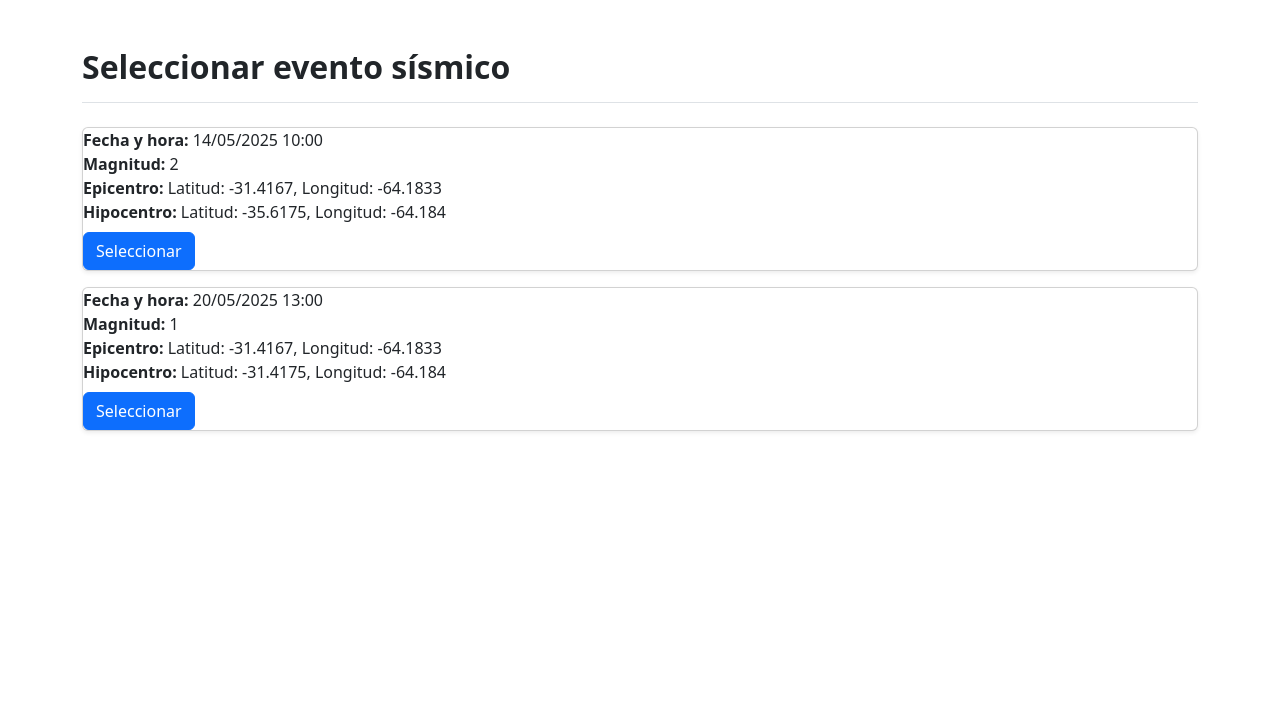
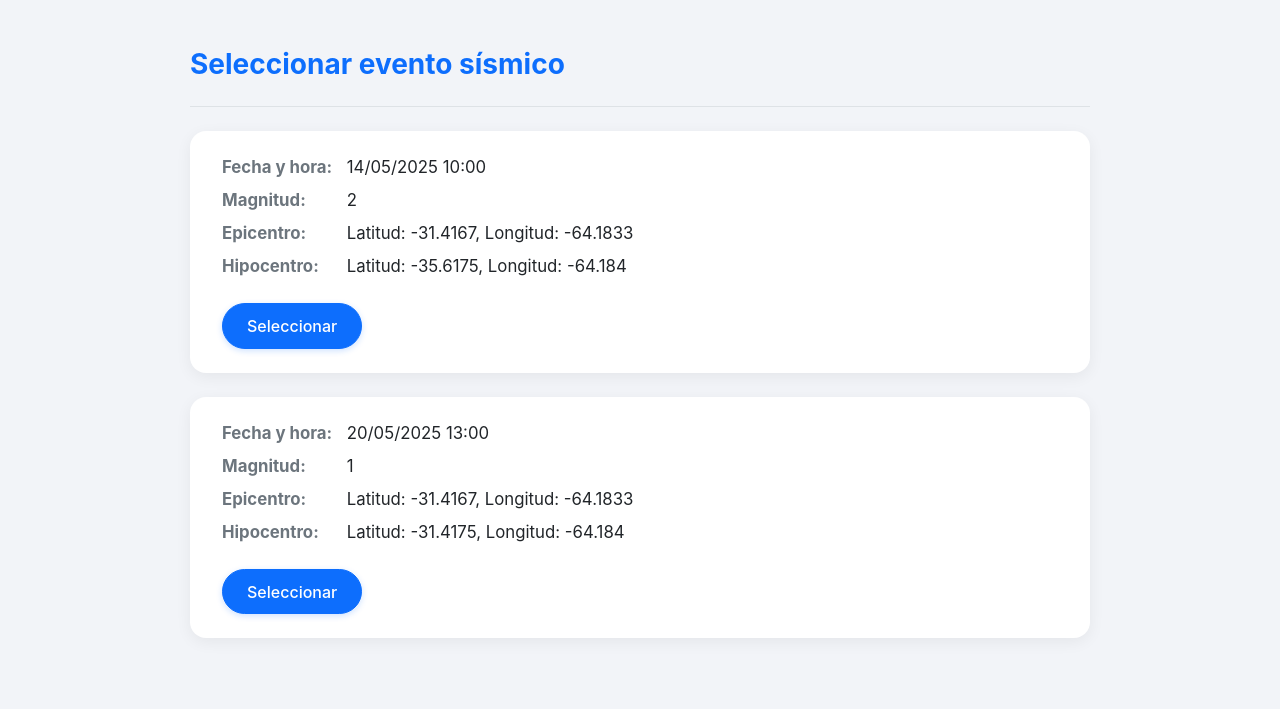
Before and after one commit to nzlopez07/PPAI-DSI, a Flask app: page /eventos in a window 1280 px wide. Shown: the top 709 px of the page. Run offline with Flask 3, Linux system fonts and the light colour scheme; parts of the project's set-up code (start-up, migrations or seed data) failed here and were passed over.

Commit message:
agregoUnPocoDeFront

```diff
--- a/templates/seleccionar_evento.html
+++ b/templates/seleccionar_evento.html
@@ -4,28 +4,69 @@
   <meta charset="UTF-8" />
   <title>Seleccionar Evento Sísmico</title>
   <link href="https://cdn.jsdelivr.net/npm/bootstrap@5.3.0/dist/css/bootstrap.min.css" rel="stylesheet" />
-
   <style>
-        .btn-light{
-            background-color: #f9f9f9;
-            border-radius: 8px;
-            padding: 12px;
+    body {
+      background-color: #f2f4f8;
+      font-family: 'Inter', 'Segoe UI', Tahoma, Geneva, Verdana, sans-serif;
     }
 
-        .btn-light-light:hover{
-            background-color: #e9ecef;
+    .page-title {
+      font-size: 1.75rem;
+      font-weight: 700;
+      color: #0d6efd;
+    }
+
+    .card-evento {
+      background-color: #ffffff;
+      border-radius: 1rem;
+      padding: 1.5rem 2rem;
+      box-shadow: 0 4px 16px rgba(0, 0, 0, 0.06);
+      transition: transform 0.2s ease, box-shadow 0.2s ease;
+    }
+
+    .card-evento:hover {
+      transform: translateY(-2px);
+      box-shadow: 0 6px 20px rgba(0, 0, 0, 0.08);
+    }
+
+    .card-evento div {
+      margin-bottom: 0.5rem;
+      font-size: 1.05rem;
+    }
+
+    .card-evento strong {
+      color: #6c757d;
+      min-width: 120px;
+      display: inline-block;
+    }
+
+    .btn-select {
+      padding: 0.6rem 1.5rem;
+      border-radius: 2rem;
+      font-weight: 500;
+      font-size: 1rem;
+      box-shadow: 0 2px 6px rgba(13, 110, 253, 0.2);
+    }
+
+    .btn-select:hover {
+      transform: scale(1.02);
+    }
+
+    .form-wrapper {
+      max-width: 900px;
+      margin: 0 auto;
     }
   </style>
 </head>
-<body class="container mt-5">
-    <div class="mb-4 border-bottom pb-2">
-        <h2 class="fw-bold">
-            Seleccionar evento sísmico
-        </h2>
+<body class="py-5">
+
+  <div class="form-wrapper">
+    <div class="mb-4 border-bottom pb-3">
+      <h2 class="page-title"> Seleccionar evento sísmico</h2>
     </div>
 
     {% for evento in eventos %}
-    <div class="card mb-3 shadow-sm">
+    <div class="card-evento mb-4">
       <form method="POST" action="/eventos/evento">
         <div><strong>Fecha y hora:</strong> {{ evento.getFechaHoraOcurrencia().strftime('%d/%m/%Y %H:%M') }}</div>
         <div><strong>Magnitud:</strong> {{ evento.getValorMagnitud() }}</div>
@@ -33,9 +74,11 @@
         <div><strong>Hipocentro:</strong> Latitud: {{ evento.getLatitudHipocentro() }}, Longitud: {{ evento.getLongitudHipocentro() }}</div>
 
         <input type="hidden" name="eventoSeleccionado" value="{{ loop.index0 }}">
-            <button type="submit" class="btn btn-primary mt-2">Seleccionar</button>
+        <button type="submit" class="btn btn-primary btn-select mt-3">Seleccionar</button>
       </form>
     </div>
     {% endfor %}
+  </div>
+
 </body>
 </html>
```
Also changed, not shown: templates/detalle_evento.html (+142 -9 lines), templates/index.html (+55 -6 lines). Lines whose indentation alone changed are shown as unchanged.
